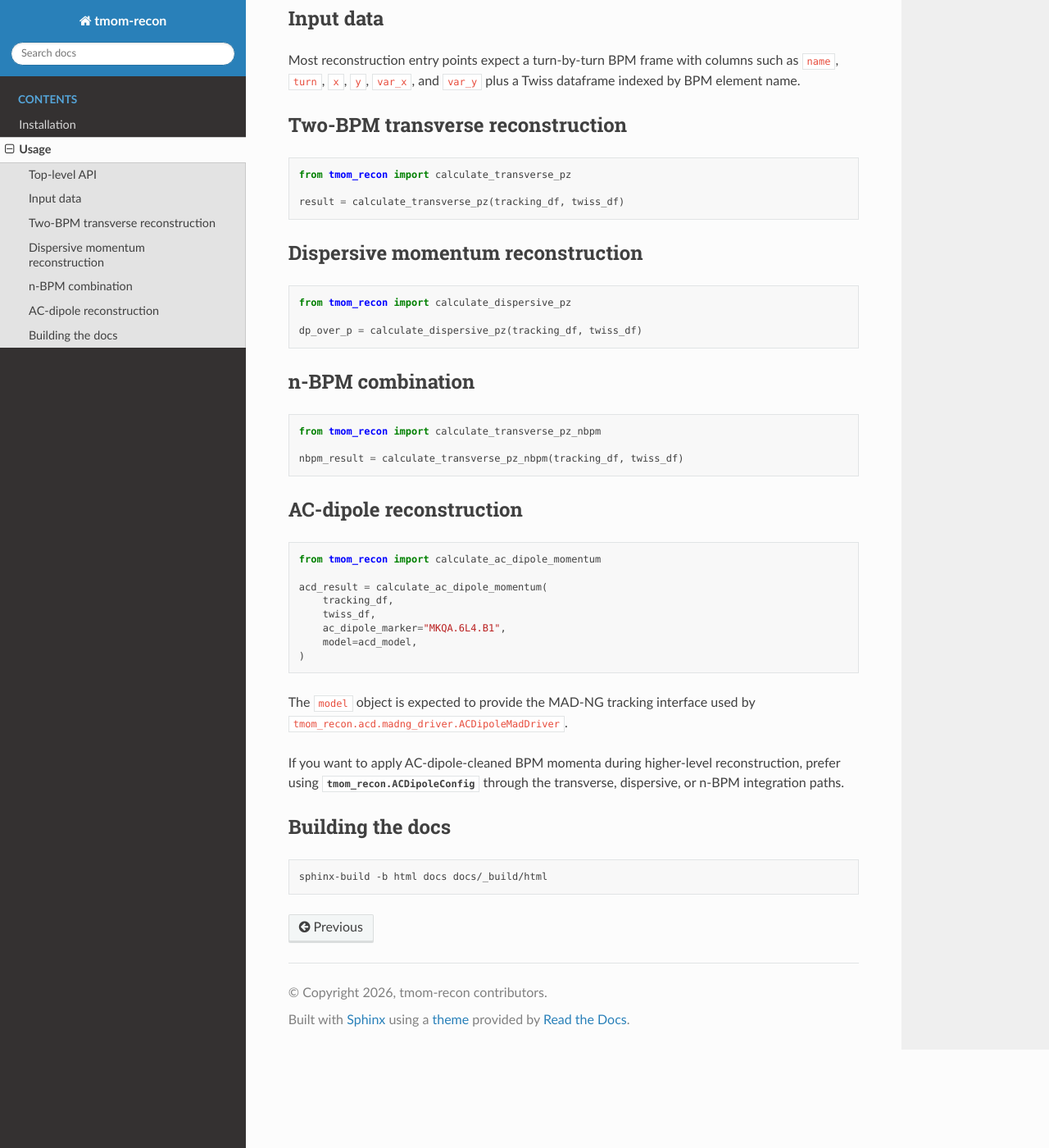
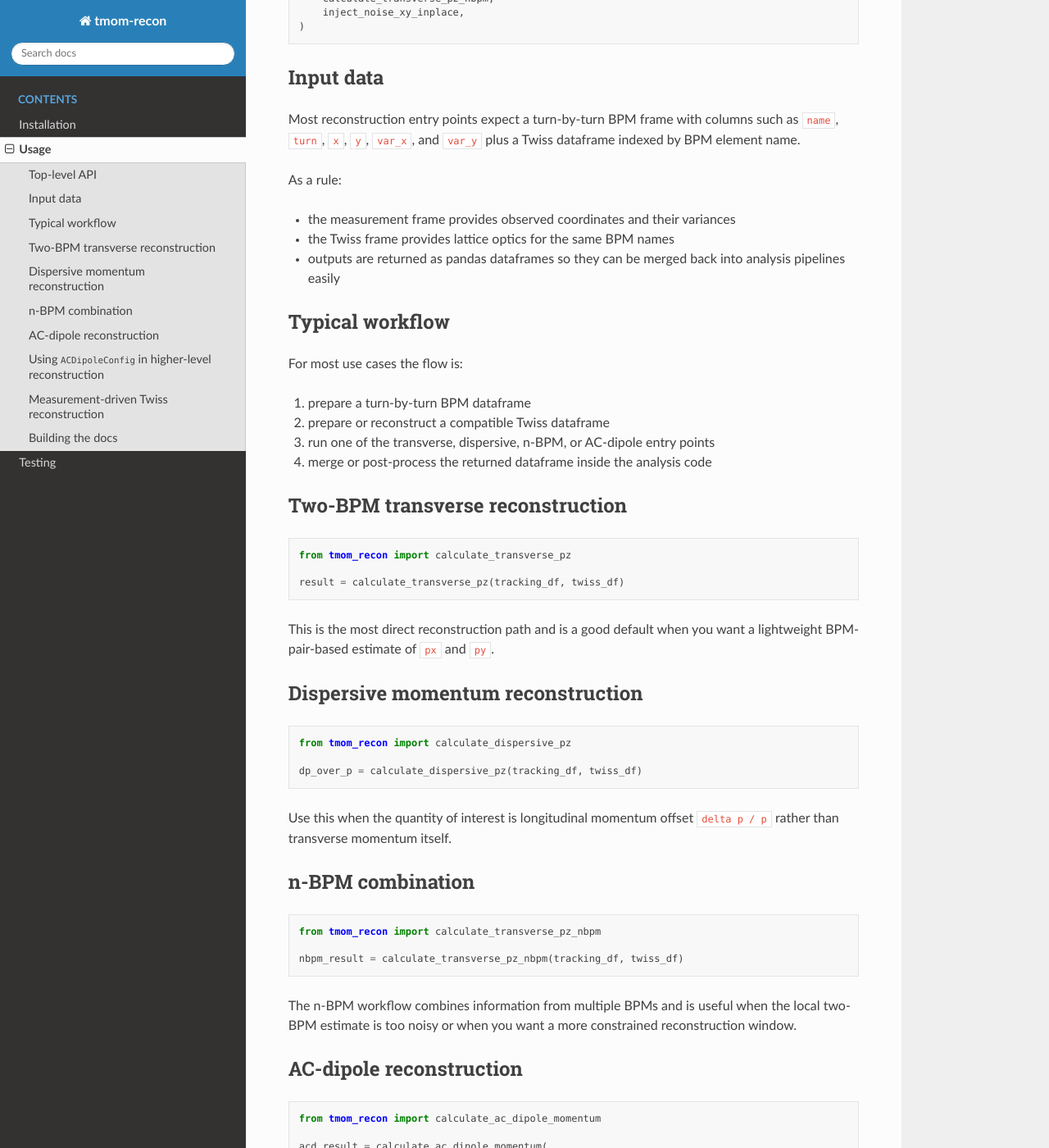
Before and after one commit to jgray-19/tmom-recon, a Sphinx documentation site: the page built from docs/usage.rst, in a window 1280 px wide and 1400 px high, scrolled down 476 px. Shown: the whole window at 82% size. Built offline with Sphinx 7.4.7 and the Read the Docs theme 3.1.0, drawn with Linux system fonts in a browser that asks for light colours; pages that are not in the unit, such as notebooks, are missing from menus; some of the changed text lies outside the part shown.

Commit message:
docs: enhance documentation with installation and testing details

```diff
--- a/docs/usage.rst
+++ b/docs/usage.rst
@@ -1,5 +1,8 @@
 Usage
 =====
+
+This page focuses on the package entry points that are intended to be called
+directly from analysis code.
 
 Top-level API
 -------------
@@ -26,6 +29,23 @@ Most reconstruction entry points expect a turn-by-turn BPM frame with columns
 such as ``name``, ``turn``, ``x``, ``y``, ``var_x``, and ``var_y`` plus a
 Twiss dataframe indexed by BPM element name.
 
+As a rule:
+
+- the measurement frame provides observed coordinates and their variances
+- the Twiss frame provides lattice optics for the same BPM names
+- outputs are returned as pandas dataframes so they can be merged back into
+  analysis pipelines easily
+
+Typical workflow
+----------------
+
+For most use cases the flow is:
+
+1. prepare a turn-by-turn BPM dataframe
+2. prepare or reconstruct a compatible Twiss dataframe
+3. run one of the transverse, dispersive, n-BPM, or AC-dipole entry points
+4. merge or post-process the returned dataframe inside the analysis code
+
 Two-BPM transverse reconstruction
 ---------------------------------
 
@@ -34,6 +54,9 @@ Two-BPM transverse reconstruction
    from tmom_recon import calculate_transverse_pz
 
    result = calculate_transverse_pz(tracking_df, twiss_df)
+
+This is the most direct reconstruction path and is a good default when you
+want a lightweight BPM-pair-based estimate of ``px`` and ``py``.
 
 Dispersive momentum reconstruction
 ----------------------------------
@@ -44,6 +67,9 @@ Dispersive momentum reconstruction
 
    dp_over_p = calculate_dispersive_pz(tracking_df, twiss_df)
 
+Use this when the quantity of interest is longitudinal momentum offset
+``delta p / p`` rather than transverse momentum itself.
+
 n-BPM combination
 -----------------
 
@@ -52,6 +78,10 @@ n-BPM combination
    from tmom_recon import calculate_transverse_pz_nbpm
 
    nbpm_result = calculate_transverse_pz_nbpm(tracking_df, twiss_df)
+
+The n-BPM workflow combines information from multiple BPMs and is useful when
+the local two-BPM estimate is too noisy or when you want a more constrained
+reconstruction window.
 
 AC-dipole reconstruction
 ------------------------
@@ -70,9 +100,45 @@ AC-dipole reconstruction
 The ``model`` object is expected to provide the MAD-NG tracking interface used
 by ``tmom_recon.acd.madng_driver.ACDipoleMadDriver``.
 
+The returned dataframe includes both raw kick estimates and cleaned fit-based
+quantities such as ``dpx_fit_rad`` and ``dpy_fit_rad``, together with metadata
+describing the selected upstream and downstream BPMs.
+
 If you want to apply AC-dipole-cleaned BPM momenta during higher-level
 reconstruction, prefer using :class:`tmom_recon.ACDipoleConfig` through the
 transverse, dispersive, or n-BPM integration paths.
+
+Using ``ACDipoleConfig`` in higher-level reconstruction
+-------------------------------------------------------
+
+.. code-block:: python
+
+   from tmom_recon import ACDipoleConfig, calculate_transverse_pz
+
+   result = calculate_transverse_pz(
+       tracking_df,
+       twiss_df,
+       ac_dipole_config=ACDipoleConfig(
+           ac_dipole_marker="MKQA.6L4.B1",
+           model=acd_model,
+       ),
+   )
+
+This pattern is preferable when AC-dipole-corrected BPM momenta are only an
+intermediate step inside a larger reconstruction call.
+
+Measurement-driven Twiss reconstruction
+---------------------------------------
+
+The package also exposes utilities for building Twiss-like inputs from
+measurement data:
+
+.. code-block:: python
+
+   from tmom_recon import build_twiss_from_measurements, calculate_pz_measurement
+
+   measurement_twiss = build_twiss_from_measurements(measurement_df)
+   pz_measurement = calculate_pz_measurement(measurement_df, model_twiss)
 
 Building the docs
 -----------------
```
Also changed, not shown: docs/index.rst (+14 -1 lines), docs/installation.rst (+29 -0 lines), docs/testing.rst (added, +61 -0 lines).
